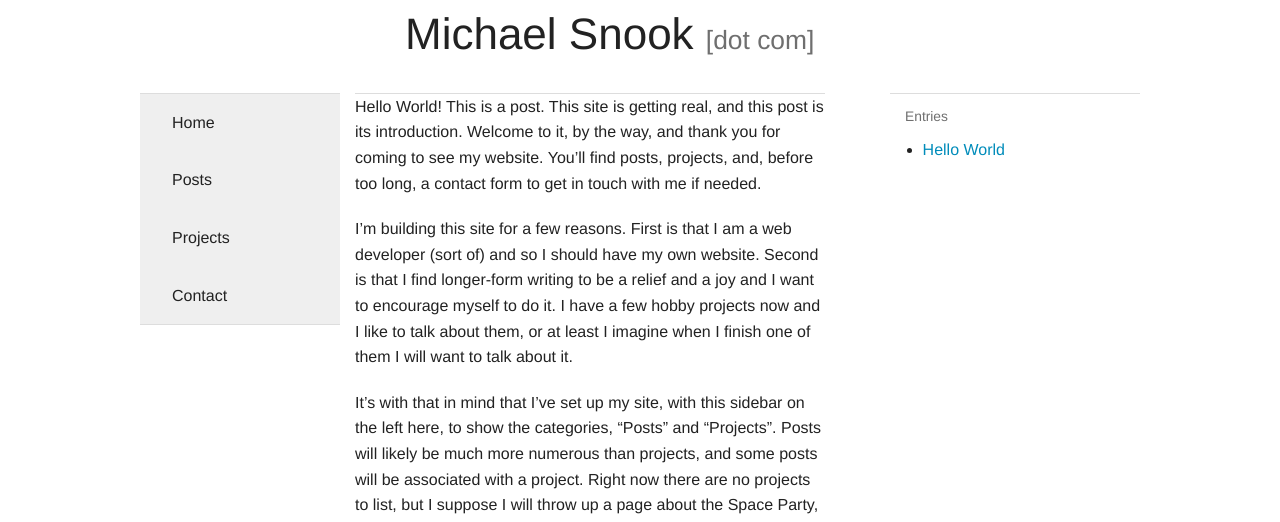
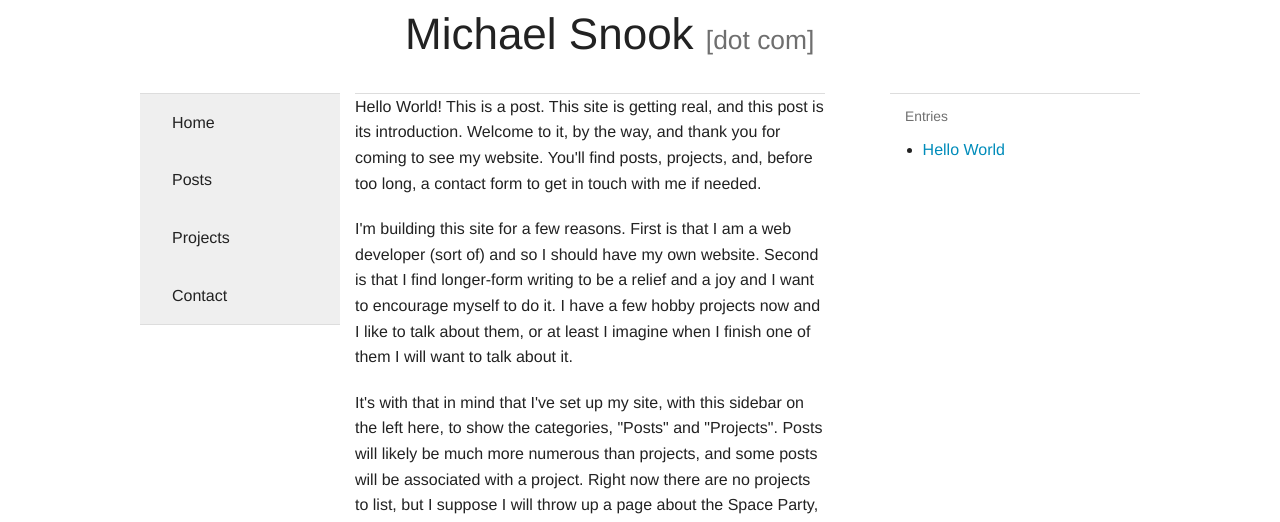
Before and after one commit to michaelsnook/snook.pub, a Jekyll site: the page built from _posts/2014-05-23-Hello-World.md, in a window 1280 px wide. Shown: the top 522 px of the page. Built offline with Jekyll 4.4.1, drawn with Linux system fonts in a browser that asks for light colours; some of the changed text lies outside the part shown.

Commit message:
content update

```diff
--- a/_posts/2014-05-23-Hello-World.md
+++ b/_posts/2014-05-23-Hello-World.md
@@ -6,17 +6,17 @@ category: posts
 ---
 
 Hello World! This is a post. This site is getting real, and this post is its introduction.
-Welcome to it, by the way, and thank you for coming to see my website. You'll find posts,
+Welcome to it, by the way, and thank you for coming to see my website. You\'ll find posts,
 projects, and, before too long, a contact form to get in touch with me if needed.
 
-I'm building this site for a few reasons. First is that I am a web developer (sort of) and
+I\'m building this site for a few reasons. First is that I am a web developer (sort of) and
 so I should have my own website. Second is that I find longer-form writing to be a relief
 and a joy and I want to encourage myself to do it. I have a few hobby projects now and I
 like to talk about them, or at least I imagine when I finish one of them I will want to talk
 about it.
 
-It's with that in mind that I've set up my site, with this sidebar on the left here, to show
-the categories, "Posts" and "Projects". Posts will likely be much more numerous than projects,
+It\'s with that in mind that I\'ve set up my site, with this sidebar on the left here, to show
+the categories, \"Posts\" and \"Projects\". Posts will likely be much more numerous than projects,
 and some posts will be associated with a project. Right now there are no projects to list,
 but I suppose I will throw up a page about the Space Party, which is a free-time project of
 mine, and then I will show you all what I mean.
```
